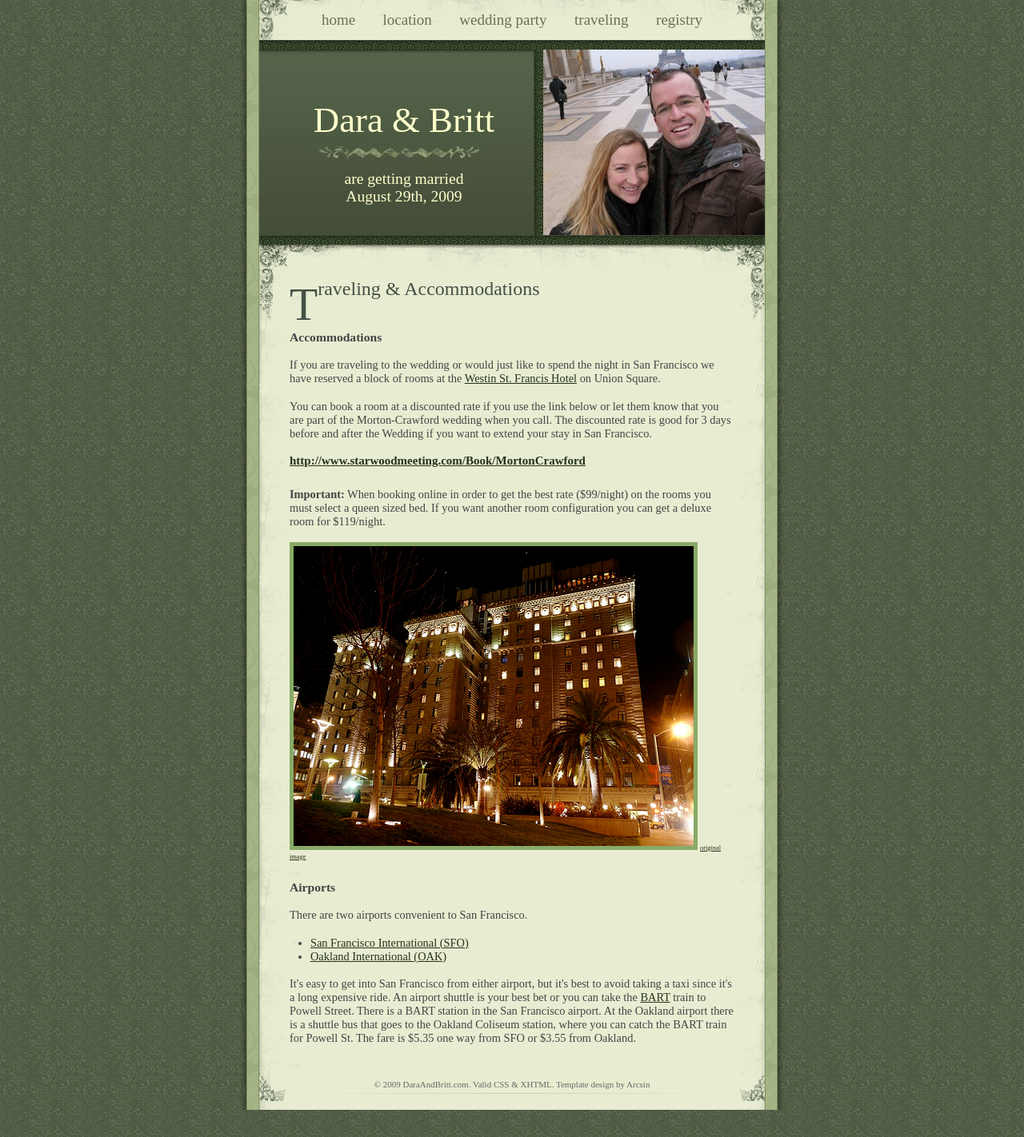
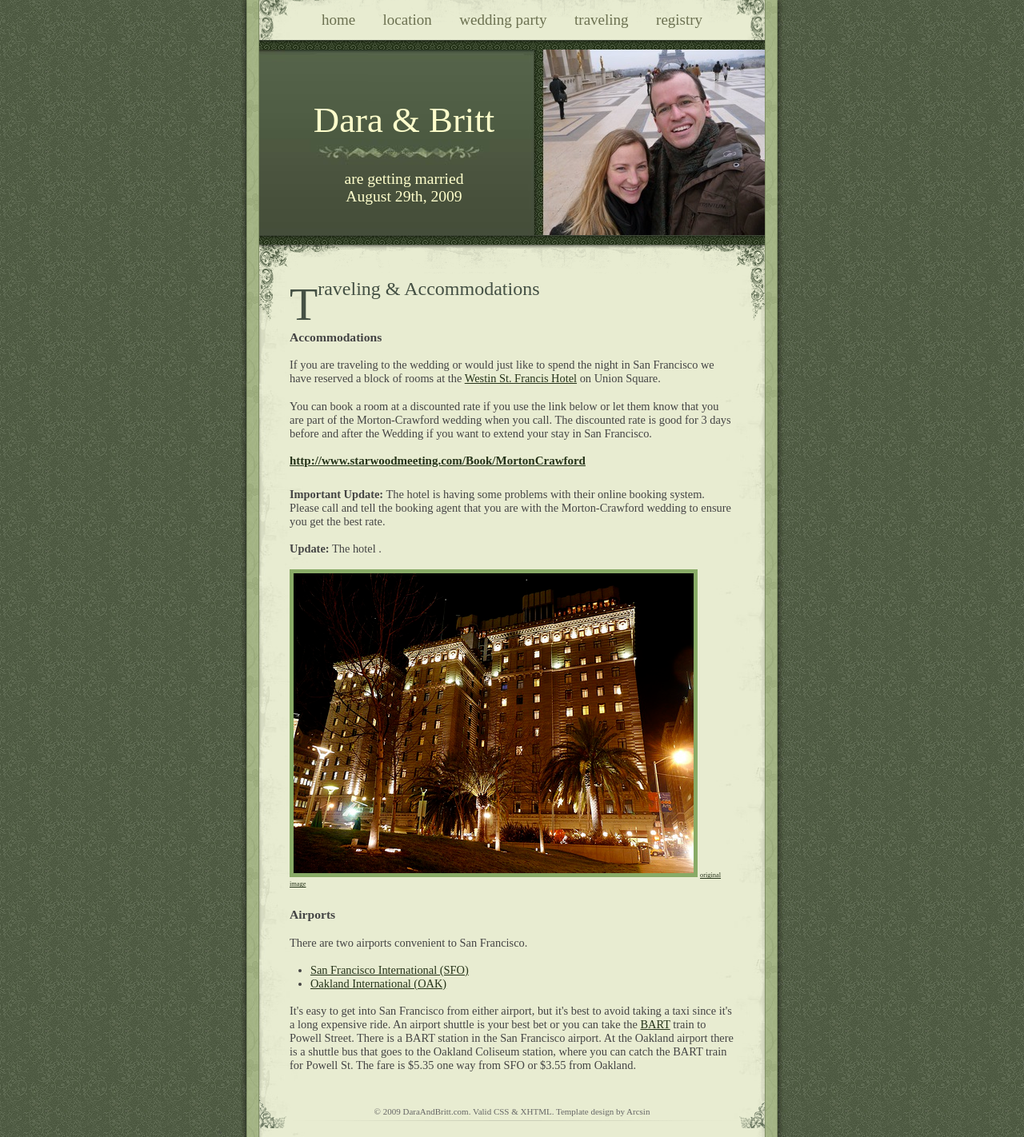
Before and after one commit to britt/wedding-site, a Jekyll site: the page built from travelling.html, in a window 1280 px wide. Shown: the whole page at 80% size. Built offline with Jekyll 4.4.1, drawn with Linux system fonts in a browser that asks for light colours.

Commit message:
Added prompt for people to call rather than book online

```diff
--- a/travelling.html
+++ b/travelling.html
@@ -21,9 +21,14 @@ title: traveling
       <a href="http://www.starwoodmeeting.com/Book/MortonCrawford" title="click here to get your room at the discounted rate">http://www.starwoodmeeting.com/Book/MortonCrawford</a>
     </div>
     <p>
-      <strong>Important:</strong> When booking online in order to get the best rate ($99/night) on the rooms you must select a queen sized bed.
-      If you want another room configuration you can get a deluxe room for $119/night.
+      <strong>Important Update:</strong> The hotel is having some problems with their online booking system.  Please
+      call and tell the booking agent that you are with the Morton-Crawford wedding to ensure you get the best rate.
     </p>
+
+    <p>
+      <strong>Update:</strong> The hotel .
+    </p>
+
     <img src="/img/westin_st_francis.jpg" width="500" height="375" alt="The Westin St. Francis" />
     <a href="http://www.flickr.com/photos/http2007/2204353028/" title="original source" class="subtext">original image</a>
   </div>
```
